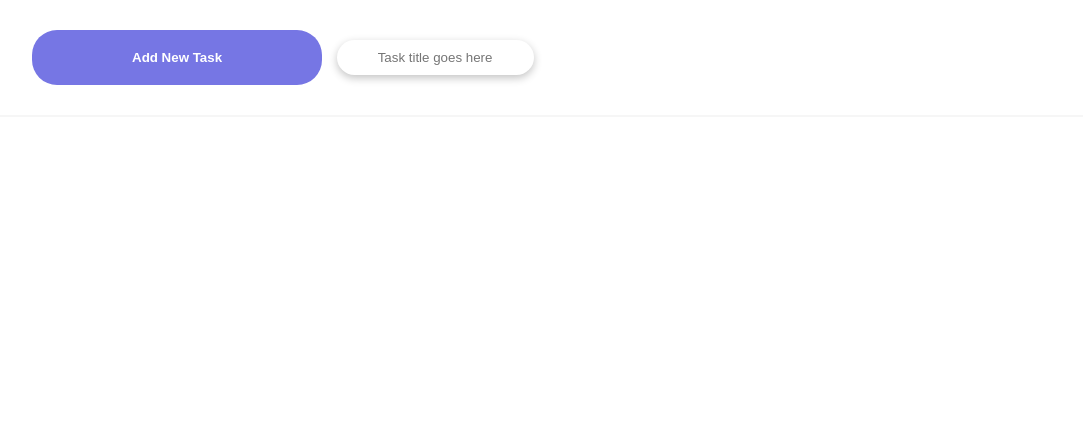
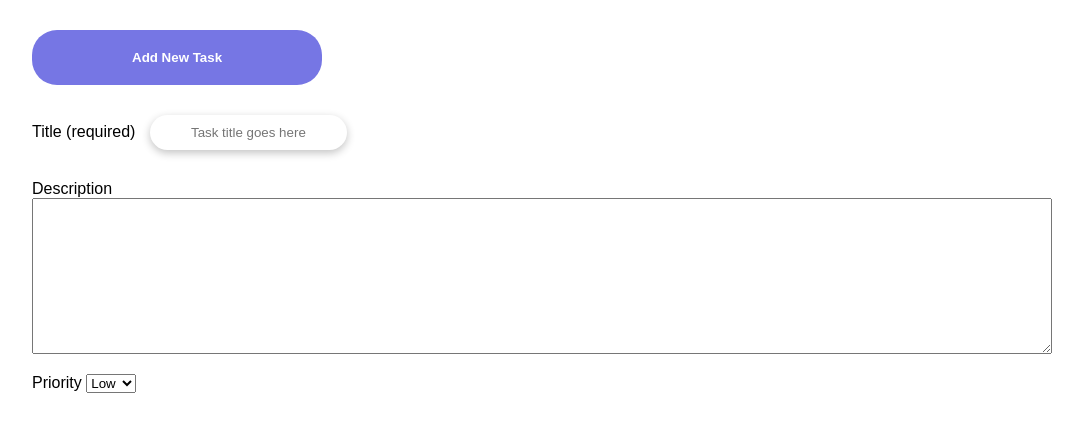
Before and after one commit to rejnowicz281/js-todo-list, a website built with Vite: page index.html in a window 1280 px wide. Shown: the whole page, without its empty margins (98-1181 px from the left). Built offline with nearby package versions, Linux system fonts and the light colour scheme.

Commit message:
Add inputs for description and priority task paramaters

```diff
--- a/index.html
+++ b/index.html
@@ -14,7 +14,24 @@
       <div class="add-task-container">
         <button id="add-task-button">Add New Task</button>
 
-        <input type="text" name="title" id="title-input" placeholder="Task title goes here">
+        <div class="field">
+          <label for="title-input">Title (required)</label>
+          <input type="text" name="title" id="title-input" placeholder="Task title goes here">
+        </div>
+
+        <div class="field description-field">
+          <label for="description-input">Description</label>
+          <textarea name="description" id="description-input" cols="50" rows="10"></textarea>
+        </div>
+
+        <div class="field">
+          <label for="priority-input">Priority</label>
+          <select name="priority" id="priority-input">
+            <option value="low">Low</option>
+            <option value="mid">Mid</option>
+            <option value="high">High</option>
+          </select>
+        </div>
       </div>
       <div class="tasks-container">
 
```
